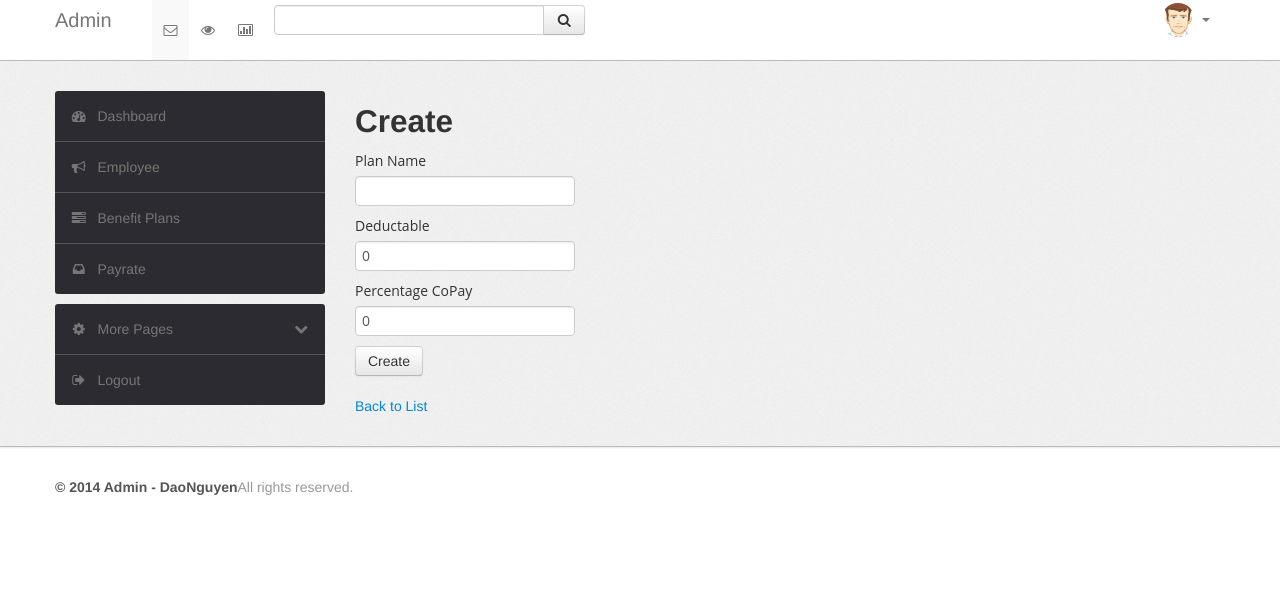
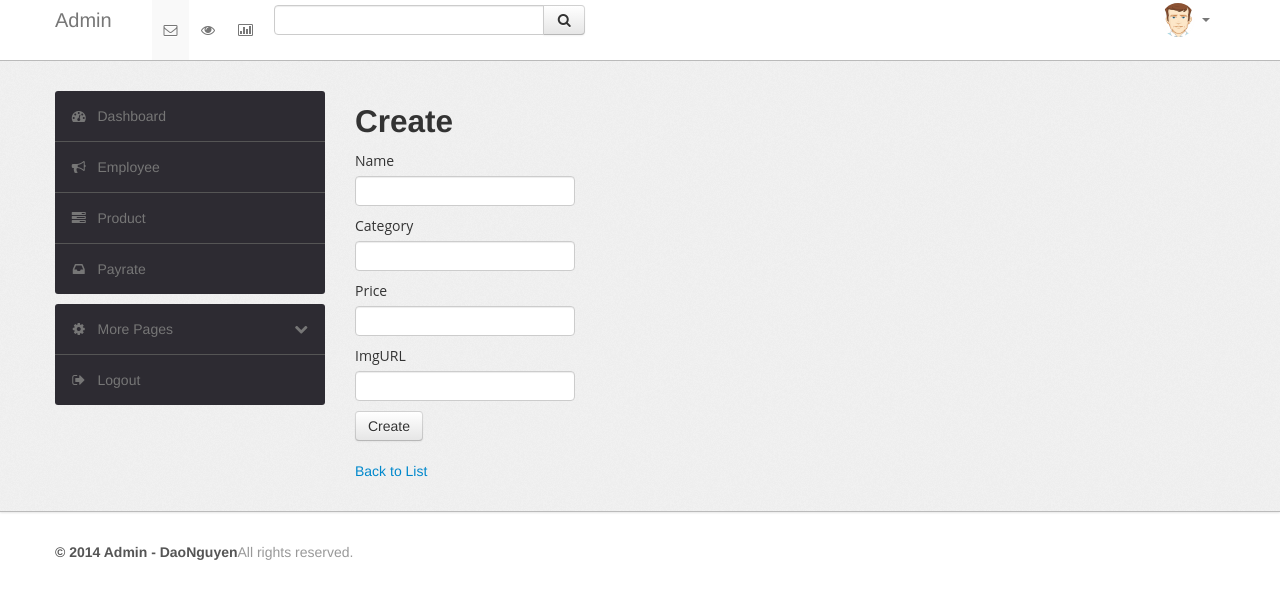
Before and after one commit to TranDuongTruong/HRWEB, a React (Vite) app in the folder frontend/: page /benefitplans/create in a window 1280 px wide. Shown: the top 598 px of the page. Built offline with nearby package versions, Linux system fonts and the light colour scheme.

Commit message:
Create Product and Edit UI

```diff
--- a/frontend/src/Views/BenefitPlans/Create.jsx
+++ /dev/null
@@ -1,69 +0,0 @@
-
-import React, { useState } from 'react';
-import { Routes, Route, Link } from 'react-router-dom'; // Import Link từ react-router-dom
-
-function BenefitPlanForm() {
-    const [planName, setPlanName] = useState('');
-    const [deductable, setDeductable] = useState(0);
-    const [percentageCoPay, setPercentageCoPay] = useState(0);
-
-    const handleSubmit = (event) => {
-        event.preventDefault();
-        // Gửi dữ liệu đến server hoặc xử lý logic tương ứng
-        console.log('Submitted:', { planName, deductable, percentageCoPay });
-    };
-
-    return (
-        <div>
-            <h2>Create</h2>
-            <form onSubmit={handleSubmit}>
-                <div className="form-group">
-                    <label htmlFor="planName" className="control-label col-md-2">Plan Name</label>
-                    <div className="col-md-10">
-                        <input
-                            type="text"
-                            id="planName"
-                            className="form-control"
-                            value={planName}
-                            onChange={(e) => setPlanName(e.target.value)}
-                        />
-                    </div>
-                </div>
-                <div className="form-group">
-                    <label htmlFor="deductable" className="control-label col-md-2">Deductable</label>
-                    <div className="col-md-10">
-                        <input
-                            type="number"
-                            id="deductable"
-                            className="form-control"
-                            value={deductable}
-                            onChange={(e) => setDeductable(parseFloat(e.target.value))}
-                        />
-                    </div>
-                </div>
-                <div className="form-group">
-                    <label htmlFor="percentageCoPay" className="control-label col-md-2">Percentage CoPay</label>
-                    <div className="col-md-10">
-                        <input
-                            type="number"
-                            id="percentageCoPay"
-                            className="form-control"
-                            value={percentageCoPay}
-                            onChange={(e) => setPercentageCoPay(parseFloat(e.target.value))}
-                        />
-                    </div>
-                </div>
-                <div className="form-group">
-                    <div className="col-md-offset-2 col-md-10">
-                        <button type="submit" className="btn btn-default">Create</button>
-                    </div>
-                </div>
-            </form>
-            <div>
-            <Link to="/benefitplans">Back to List</Link>
-            </div>
-        </div>
-    );
-}
-
-export default BenefitPlanForm;
--- /dev/null
+++ b/frontend/src/Views/Product/Create.jsx
@@ -0,0 +1,104 @@
+import React, { useState } from 'react';
+import { Link ,useNavigate} from 'react-router-dom';
+import axios from 'axios';
+
+function ProductCreate() {
+    const [formData, setFormData] = useState({
+        name: '',
+        category: '',
+        price: '',
+        imgURL: '',
+    });
+
+    const handleChange = (e) => {
+        const { name, value } = e.target;
+        setFormData({ ...formData, [name]: value });
+    };
+    const navigate = useNavigate(); // Sử dụng hook useNavigate
+
+    const handleSubmit = async (e) => {
+
+        e.preventDefault();
+        try {
+
+            const response = await axios.post('http://localhost:4000/api/products', formData);
+            console.log('New product data created:', response);
+            navigate('/benefitplans');
+
+        } catch (error) {
+
+            console.log('Error creating new product data:', error);
+        }
+    };
+
+    return (
+        <div>
+            <h2>Create</h2>
+            <form onSubmit={handleSubmit}>
+                <div className="form-group">
+                    <label htmlFor="name" className="control-label col-md-2">Name</label>
+                    <div className="col-md-10">
+                        <input
+                            type="text"
+                            id="name"
+                            className="form-control"
+                            value={formData.name}
+                            onChange={handleChange}
+                            name="name"
+                        />
+                    </div>
+                </div>
+                <div className="form-group">
+                    <label htmlFor="category" className="control-label col-md-2">Category</label>
+                    <div className="col-md-10">
+                        <input
+                            type="text"
+                            id="category"
+                            className="form-control"
+                            value={formData.category}
+                            onChange={handleChange}
+                            name="category"
+                        />
+                    </div>
+                </div>
+                <div className="form-group">
+                    <label htmlFor="price" className="control-label col-md-2">Price</label>
+                    <div className="col-md-10">
+                        <input
+                            type="number"
+                            id="price"
+                            className="form-control"
+                            value={formData.price}
+                            onChange={handleChange}
+                            name="price"
+                        />
+                    </div>
+                </div>
+                <div className="form-group">
+                    <label htmlFor="imgURL" className="control-label col-md-2">ImgURL</label>
+                    <div className="col-md-10">
+                        <input
+                            type="text"
+                            id="imgURL"
+                            className="form-control"
+                            value={formData.imgURL}
+                            onChange={handleChange}
+                            name="imgURL"
+                        />
+                    </div>
+                </div>
+
+                <div className="form-group">
+                    <div className="col-md-offset-2 col-md-10">
+                        <button type="submit" className="btn btn-default">Create</button>
+                    </div>
+                </div>
+            </form>
+            <div>
+                <Link to="/benefitplans">Back to List</Link>
+            </div>
+        </div>
+    );
+}
+
+export default ProductCreate;
--- a/frontend/src/Views/BenefitPlans/Edit..jsx
+++ b/frontend/src/Views/Product/Edit..jsx
@@ -1,54 +1,34 @@
 import React, { useState } from 'react';
 
-function EditBenefitPlan({ plan }) {
-    const [planName, setPlanName] = useState(plan.Plan_Name);
-    const [deductable, setDeductable] = useState(plan.Deductable);
-    const [percentageCoPay, setPercentageCoPay] = useState(plan.Percentage_CoPay);
-
-    const handlePlanNameChange = (e) => {
-        setPlanName(e.target.value);
-    };
-
-    const handleDeductableChange = (e) => {
-        setDeductable(e.target.value);
-    };
-
-    const handlePercentageCoPayChange = (e) => {
-        setPercentageCoPay(e.target.value);
-    };
-
-    const handleSubmit = (e) => {
-        e.preventDefault();
-        // Logic to save the changes
-    };
+function EditBenefitPlan() {
 
     return (
         <div>
             <h2>Edit</h2>
-            <form onSubmit={handleSubmit}>
+            <form >
                 <div className="form-horizontal">
                     <h4>Benefit_Plans</h4>
                     <hr />
-                    <input type="hidden" name="Benefit_Plan_ID" value={plan.Benefit_Plan_ID} />
+                    <input type="hidden" name="Benefit_Plan_ID"  />
 
                     <div className="form-group">
                         <label htmlFor="Plan_Name" className="control-label col-md-2">Plan Name</label>
                         <div className="col-md-10">
-                            <input type="text" className="form-control" id="Plan_Name" value={planName} onChange={handlePlanNameChange} />
+                            <input type="text" className="form-control" id="Plan_Name"  />
                         </div>
                     </div>
 
                     <div className="form-group">
                         <label htmlFor="Deductable" className="control-label col-md-2">Deductable</label>
                         <div className="col-md-10">
-                            <input type="text" className="form-control" id="Deductable" value={deductable} onChange={handleDeductableChange} />
+                            <input type="text" className="form-control" id="Deductable" />
                         </div>
                     </div>
 
                     <div className="form-group">
                         <label htmlFor="Percentage_CoPay" className="control-label col-md-2">Percentage CoPay</label>
                         <div className="col-md-10">
-                            <input type="text" className="form-control" id="Percentage_CoPay" value={percentageCoPay} onChange={handlePercentageCoPayChange} />
+                            <input type="text" className="form-control" id="Percentage_CoPay"  />
                         </div>
                     </div>
 
--- a/frontend/src/Views/BenefitPlans/Index.jsx
+++ b/frontend/src/Views/Product/Index.jsx
@@ -2,7 +2,7 @@ import React, { useState, useEffect } from 'react';
 import axios from 'axios';
 import { Routes, Route, Link } from 'react-router-dom'; // Import Link từ react-router-dom
 
-function BenefitPlanIndex() {
+function ProductIndex() {
     const [products, setProducts] = useState([]);
 
     useEffect(() => {
@@ -54,4 +54,4 @@ function BenefitPlanIndex() {
     );
 }
 
-export default BenefitPlanIndex;
+export default ProductIndex;
--- a/frontend/src/Views/Shared/_Layout.jsx
+++ b/frontend/src/Views/Shared/_Layout.jsx
@@ -20,11 +20,11 @@ import DeletePayrate from '../Payrate/Delete';
 
 
 
-import BenefitPlanDetails from '../BenefitPlans/Details';
-import BenefitPlanForm from '../BenefitPlans/Create' ;
-import BenefitPlanIndex from '../BenefitPlans/Index';
-import EditBenefitPlan from '../BenefitPlans/Edit.';
-import DeleteBenefitPlan from '../BenefitPlans/Delete';
+import BenefitPlanDetails from '../Product/Details';
+import ProductCreate from '../Product/Create' ;
+import ProductIndex from '../Product/Index';
+import EditBenefitPlan from '../Product/Edit.';
+import DeleteBenefitPlan from '../Product/Delete';
 
 import Index from '../Admin/Index';
 import Login from '../Login/Login';
@@ -32,32 +32,9 @@ import Login from '../Login/Login';
 
 
 
-const benefitPlanData = [
-  {
-      Benefit_Plan_ID: 1,
-      Plan_Name: "Plan A",
-      Deductable: "$1000",
-      Percentage_CoPay: "20%",
-  },
-  {
-      Benefit_Plan_ID: 2,
-      Plan_Name: "Plan B",
-      Deductable: "$1500",
-      Percentage_CoPay: "25%",
-  },
-  {
-      Benefit_Plan_ID: 3,
-      Plan_Name: "Plan C",
-      Deductable: "$2000",
-      Percentage_CoPay: "30%",
-  },
-  // Thêm các đối tượng khác vào mảng benefitPlanData nếu cần
-];
 
 
 
-
-//const personalsData=[]
 
 const employeeData=[];
  function AdminDashboard() {
@@ -117,7 +94,7 @@ const employeeData=[];
                   </li>
                   <li>
                     <Link to="/benefitplans">
-                      <i className="menu-icon icon-tasks"></i>Benefit Plans
+                      <i className="menu-icon icon-tasks"></i>Product
                     </Link>
                   </li>
                   <li>
@@ -153,10 +130,10 @@ const employeeData=[];
                 <Route path='/employee' element={<PersonalIndex />} />
 
                 {/* <Route path='/employee'element={<PersonalIndex  personals={employeeData.data}/>} /> */}
-                 <Route path='/benefitplans'element={<BenefitPlanIndex  benefitPlans={benefitPlanData}/>} />
+                 <Route path='/benefitplans'element={<ProductIndex/>} />
 
                  <Route path='/benefitplans/details/:id' element={<BenefitPlanDetails />} />
-                 <Route path='/benefitplans/create'  element={<BenefitPlanForm />} />
+                 <Route path='/benefitplans/create'  element={<ProductCreate />} />
                  <Route path='/benefitplans/delete/:id'  element={<DeleteBenefitPlan />} />
                   <Route path='/benefitplans/edit/:id'  element={<EditBenefitPlan />} />
 
```
Also changed, not shown: frontend/src/Views/Product/Delete.jsx (renamed from frontend/src/Views/BenefitPlans/Delete.jsx), frontend/src/Views/Product/Details.jsx (renamed from frontend/src/Views/BenefitPlans/Details.jsx).
